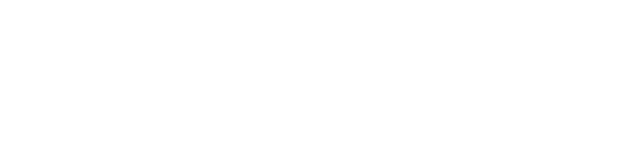
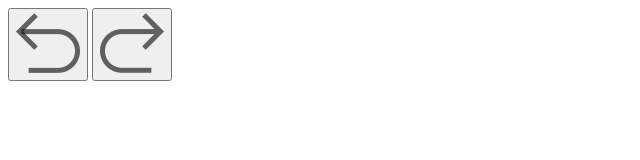
Before and after one commit to RaviKumar-09/Celebrare_-Web_Dev_Assignment, a plain HTML site: page index.html in a window 1280 px wide. Shown: the whole page, without its empty margins (0-640 px from the left). Drawn offline with Linux system fonts and the light colour scheme.

Commit message:
<!--Undo and Redo Buttons-->

```diff
--- a/index.html
+++ b/index.html
@@ -6,6 +6,13 @@
         <title>Celebrare_Web_Dev_Assignment</title>
     </head>
     <body>
+        <!--Undo and Redo Buttons-->
+        <div class="container">
+            <div class="toolbar">
+            <button  id="undo"> <img src="assests/undo .png" alt="Undo"></button>
+            <button id="redo"><img src="assests/redo.png" alt="Redo"></button>
+            </div>
+        </div>
 
     </body>
 </html>
```
Lines whose indentation alone changed are shown as unchanged.
